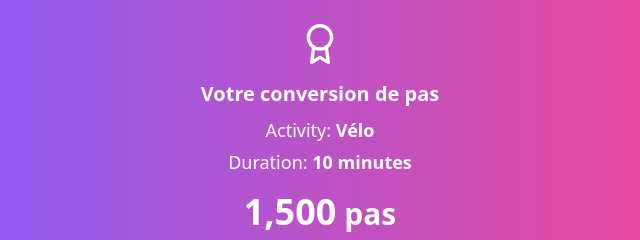
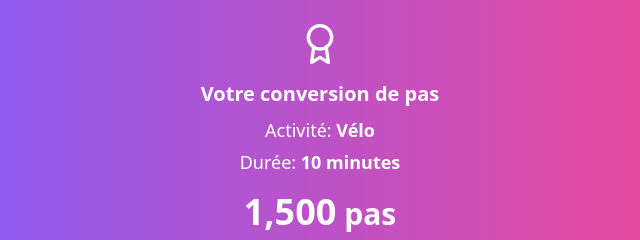
Before and after one commit to aaronscics/stepcalculator_fr, a plain HTML site: page index.html in a window 1280 px wide. Both pictures are taken after a click on the button "Calculez les pas". Shown: the part 670-910 px from the top of the page, 320-960 px from the left. Drawn offline with nearby package versions, Linux system fonts and the light colour scheme.

Commit message:
Update index.html

```diff
--- a/index.html
+++ b/index.html
@@ -202,8 +202,8 @@
             const steps = Math.round((rate * duration) / 10);
 
             // Display results
-            document.getElementById('activityResult').innerHTML = `Activity: <span class="font-semibold">${document.getElementById(selectedActivity).textContent.trim()}</span>`;
-            document.getElementById('durationResult').innerHTML = `Duration: <span class="font-semibold">${duration} minutes</span>`;
+            document.getElementById('activityResult').innerHTML = `Activité: <span class="font-semibold">${document.getElementById(selectedActivity).textContent.trim()}</span>`;
+            document.getElementById('durationResult').innerHTML = `Durée: <span class="font-semibold">${duration} minutes</span>`;
             document.getElementById('stepsResult').textContent = steps.toLocaleString();
 
             // Show results
```
